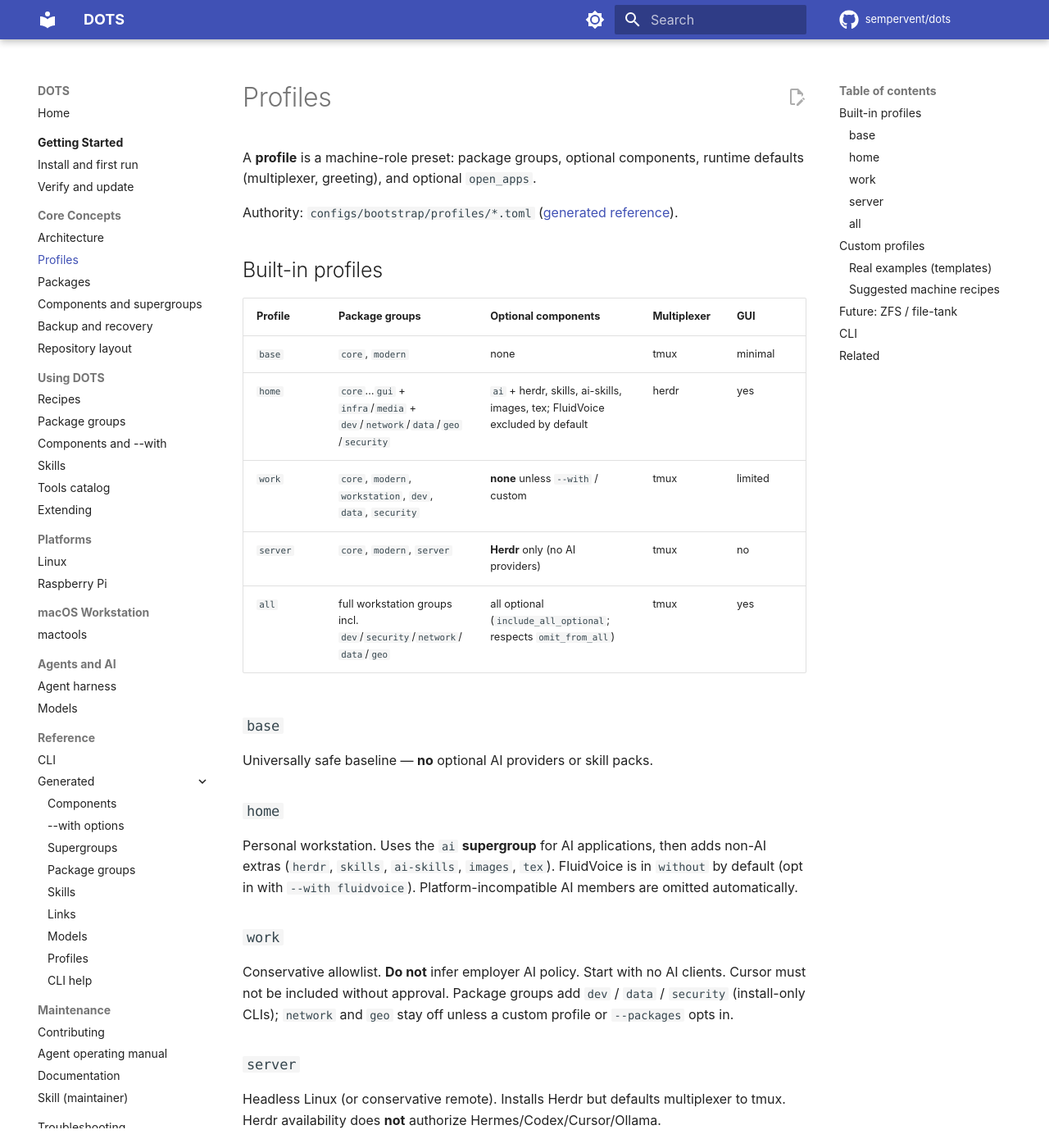
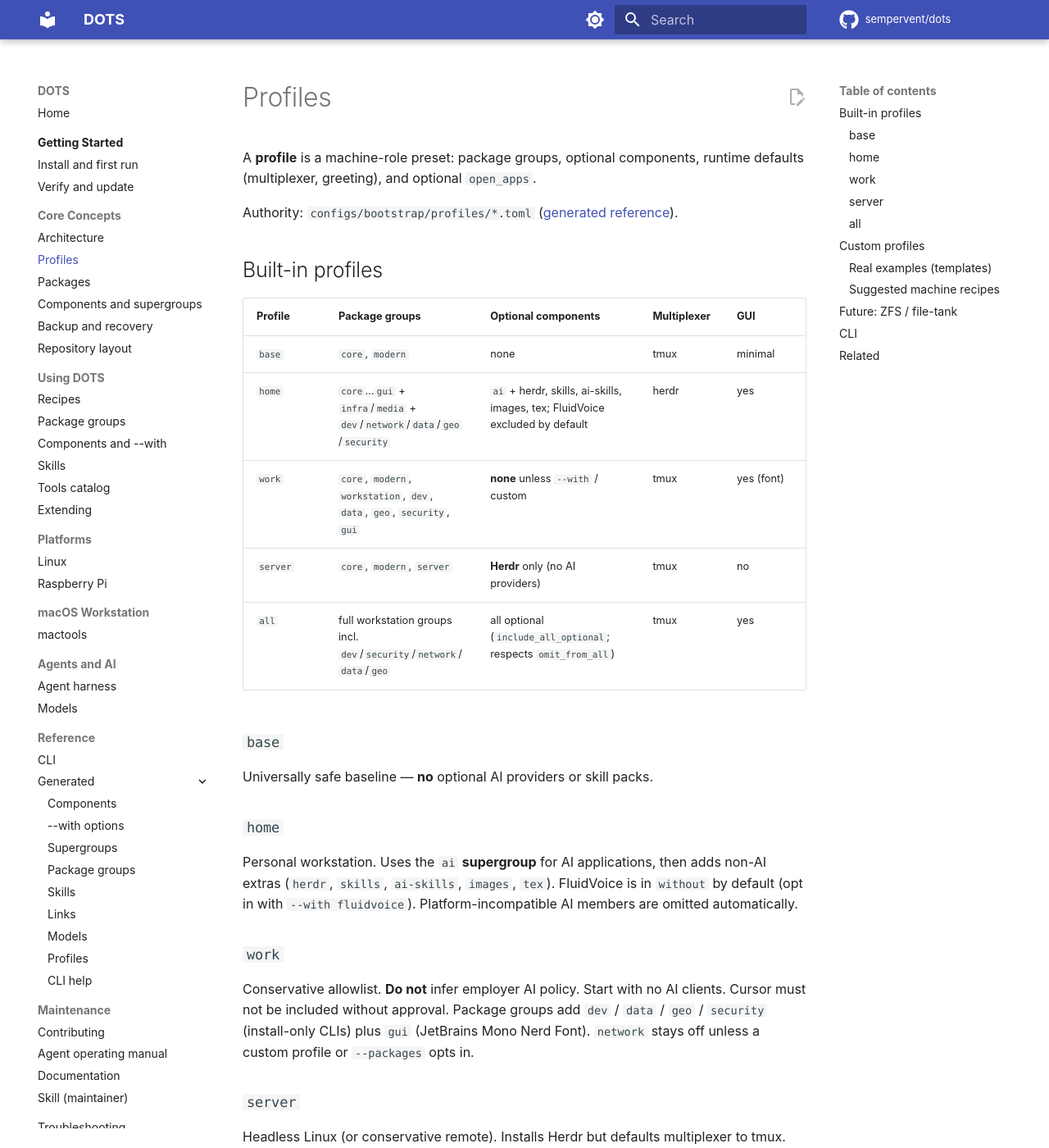
Before and after one commit to sempervent/dots, an MkDocs documentation site: the page built from docs/concepts/profiles.md, in a window 1280 px wide and 1400 px high. Shown: the whole window at 82% size. Built offline with MkDocs 1.6.1 and Material for MkDocs 9.7.7, drawn with Linux system fonts in a browser that asks for light colours; comment, search, counter and statistics services are not loaded.

Commit message:
fix(work): add gui and geo package groups to work profile (#9)
Work setup omitted the gui group, so JetBrains Mono Nerd Font was never installed despite terminal configs expecting it.

Co-authored-by: sempervent <jngrant9+git@gmail.com>

```diff
--- a/docs/concepts/profiles.md
+++ b/docs/concepts/profiles.md
@@ -12,7 +12,7 @@ Authority: `configs/bootstrap/profiles/*.toml`
 |---------|----------------|---------------------|-------------|-----|
 | `base` | `core`, `modern` | none | tmux | minimal |
 | `home` | `core`…`gui` + `infra`/`media` + `dev`/`network`/`data`/`geo`/`security` | `ai` + herdr, skills, ai-skills, images, tex; FluidVoice excluded by default | herdr | yes |
-| `work` | `core`, `modern`, `workstation`, `dev`, `data`, `security` | **none** unless `--with` / custom | tmux | limited |
+| `work` | `core`, `modern`, `workstation`, `dev`, `data`, `geo`, `security`, `gui` | **none** unless `--with` / custom | tmux | yes (font) |
 | `server` | `core`, `modern`, `server` | **Herdr** only (no AI providers) | tmux | no |
 | `all` | full workstation groups incl. `dev`/`security`/`network`/`data`/`geo` | all optional (`include_all_optional`; respects `omit_from_all`) | tmux | yes |
 
@@ -31,8 +31,8 @@ members are omitted automatically.
 
 Conservative allowlist. **Do not** infer employer AI policy. Start with no AI
 clients. Cursor must not be included without approval. Package groups add
-`dev` / `data` / `security` (install-only CLIs); `network` and `geo` stay off
-unless a custom profile or `--packages` opts in.
+`dev` / `data` / `geo` / `security` (install-only CLIs) plus `gui` (JetBrains Mono
+Nerd Font). `network` stays off unless a custom profile or `--packages` opts in.
 
 ### `server`
 
```
Also changed, not shown: README.md (+1 -1 lines), docs/reference/generated/profiles.md (+1 -1 lines), docs/using/package-groups.md (+1 -1 lines), 3 other files.
